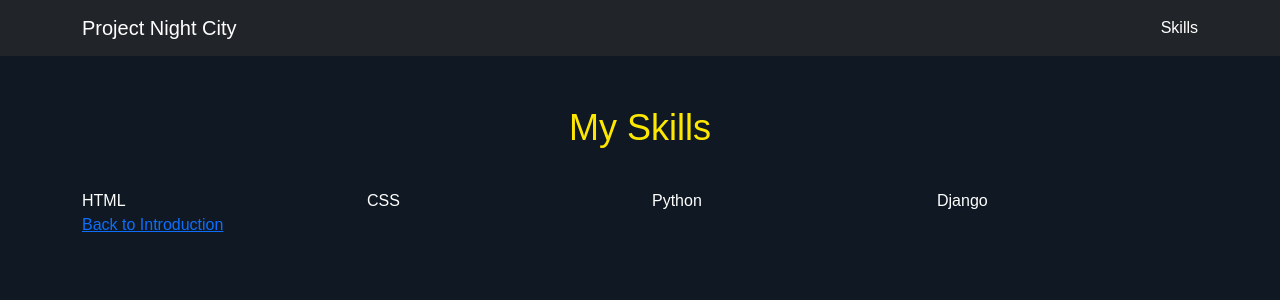
After one commit to Carlos-176/Project-Night-City, a Django app: page /skills/ in a window 1280 px wide. The commit adds this page. Shown: the top 300 px of the page. Run offline with Django 5.2, Linux system fonts and the light colour scheme.

Commit message:
add introduction and skills page

```diff
--- a/core/static/core/style.css
+++ b/core/static/core/style.css
@@ -18,7 +18,8 @@ p {
 }
     .choom {
         text-align: center;
-        padding-top: 150px;
+        padding-top: 120px;
+        margin-bottom: 100px;
     }
 
     .choom-title {
@@ -35,12 +36,14 @@ p {
     }
 
     .choom-button {
-        background-color: #fee801;
-        color: #4bff00;
-        padding: 12px 24px;
-        text-decoration: none;
+          background-color: #fee801;
+            color: #4bff00;
+            padding: 12px 24px;
+            text-decoration: none;
         border-radius: 8px;
         font-weight: bold;
+        display: inline-block;
+        margin-top: 10px;
         text-shadow: 1px 1px 2px #000000;
     }
 
@@ -109,4 +112,40 @@ body {
     right: 40px;
 }
 
+.mission {
+    margin-top: 120px;
+    margin-bottom: 120px;
 }
+
+.section-title {
+    font-size: 36px;
+    color: #fee801;
+    margin-bottom: 40px;
+    text-align: center;
+
+}
+
+.mission-card {
+    background-color: #16232e;
+    border-radius: 10px;
+    padding: 25px;
+    margin-bottom: 20px;
+    border: 2px solid #fee801;
+    min-height: 220px;
+}
+
+.mission-card h3 {
+    color: #4bff00;
+    font-size: 18px;
+}
+
+.mission-card h4 {
+    color: #fee801;
+    margin-top: 10px;
+}
+
+.mission-card p {
+    color: white;
+    text-align: left;
+    margin-top: 15px;
+}
--- /dev/null
+++ b/core/templates/core/skills.html
@@ -0,0 +1,45 @@
+{% load static %}
+<!DOCTYPE html>
+<html>
+<head>
+    <title>Skills</title>
+
+    <link href="https://cdn.jsdelivr.net/npm/bootstrap@5.3.8/dist/css/bootstrap.min.css" rel="stylesheet">
+    <link rel="stylesheet" href="{% static 'core/style.css' %}">
+</head>
+
+<body>
+    <nav class="navbar navbar-dark bg-dark">
+        <div class="container">
+            <a class="navbar-brand" href="{% url 'home' %}">Project Night City</a>
+            <a class="nav-link text-white" href="{% url 'skills' %}">Skills</a>
+        </div>
+    </nav>
+
+    <section class="skills container">
+        <h1 class="section-title">My Skills</h1>
+
+        <div class="row g-4">
+            <div class="col-md-3 col-6">
+                <div class="skill-card">HTML</div>
+            </div>
+
+            <div class="col-md-3 col-6">
+                <div class="skill-card">CSS</div>
+            </div>
+
+            <div class="col-md-3 col-6">
+                <div class="skill-card">Python</div>
+            </div>
+
+            <div class="col-md-3 col-6">
+                <div class="skill-card">Django</div>
+            </div>
+        </div>
+
+        <a class="intro-button mt-4" href="{% url 'home' %}">Back to Introduction</a>
+    </section>
+
+    <script src="https://cdn.jsdelivr.net/npm/bootstrap@5.3.8/dist/js/bootstrap.bundle.min.js"></script>
+</body>
+</html>
--- a/core/urls.py
+++ b/core/urls.py
@@ -3,4 +3,6 @@ from . import views
 
 urlpatterns = [
     path("", views.home, name="home"),
+    path("skills/", views.skills, name="skills")
+
 ]
--- a/core/views.py
+++ b/core/views.py
@@ -2,3 +2,6 @@ from django.shortcuts import render
 
 def home(request):
     return render(request, 'core/home.html')
+
+def skills(request):
+    return render(request, 'core/skills.html')
```
Also changed, not shown: core/templates/core/home.html (+21 -15 lines).
